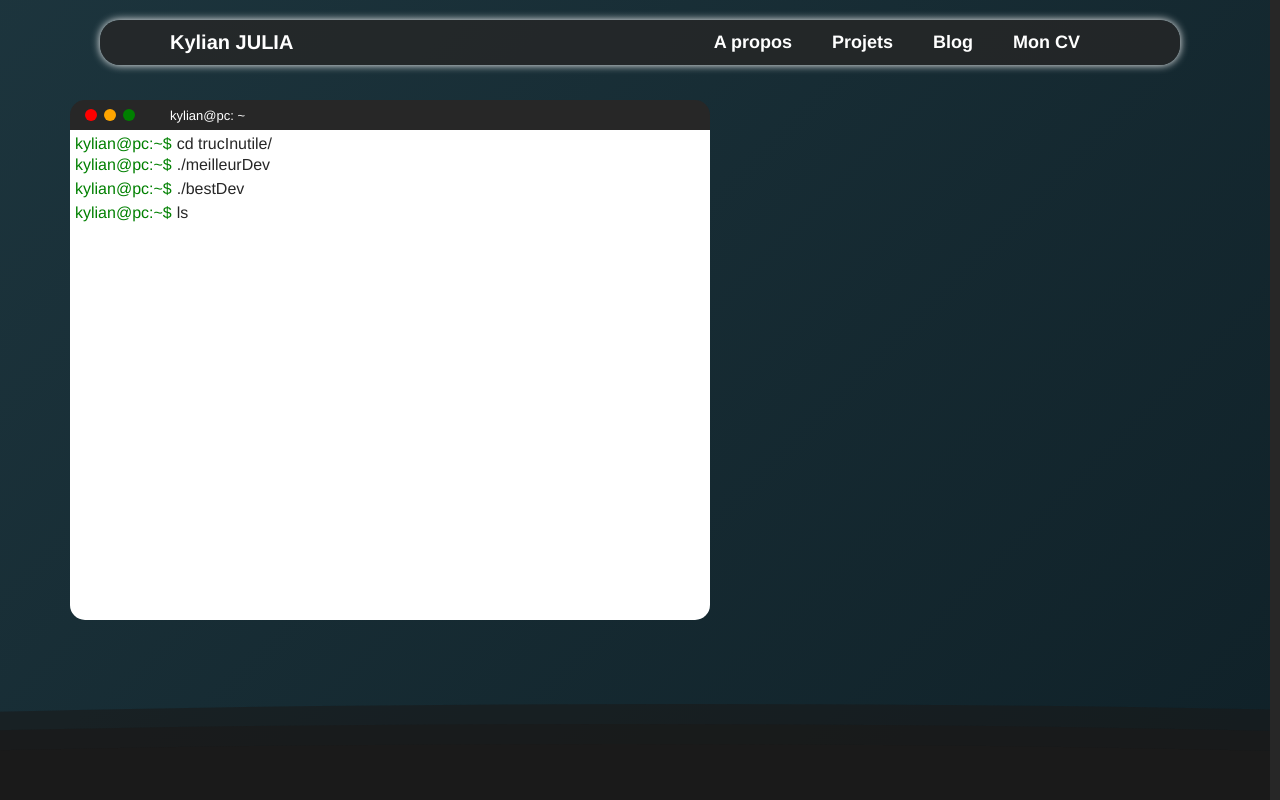
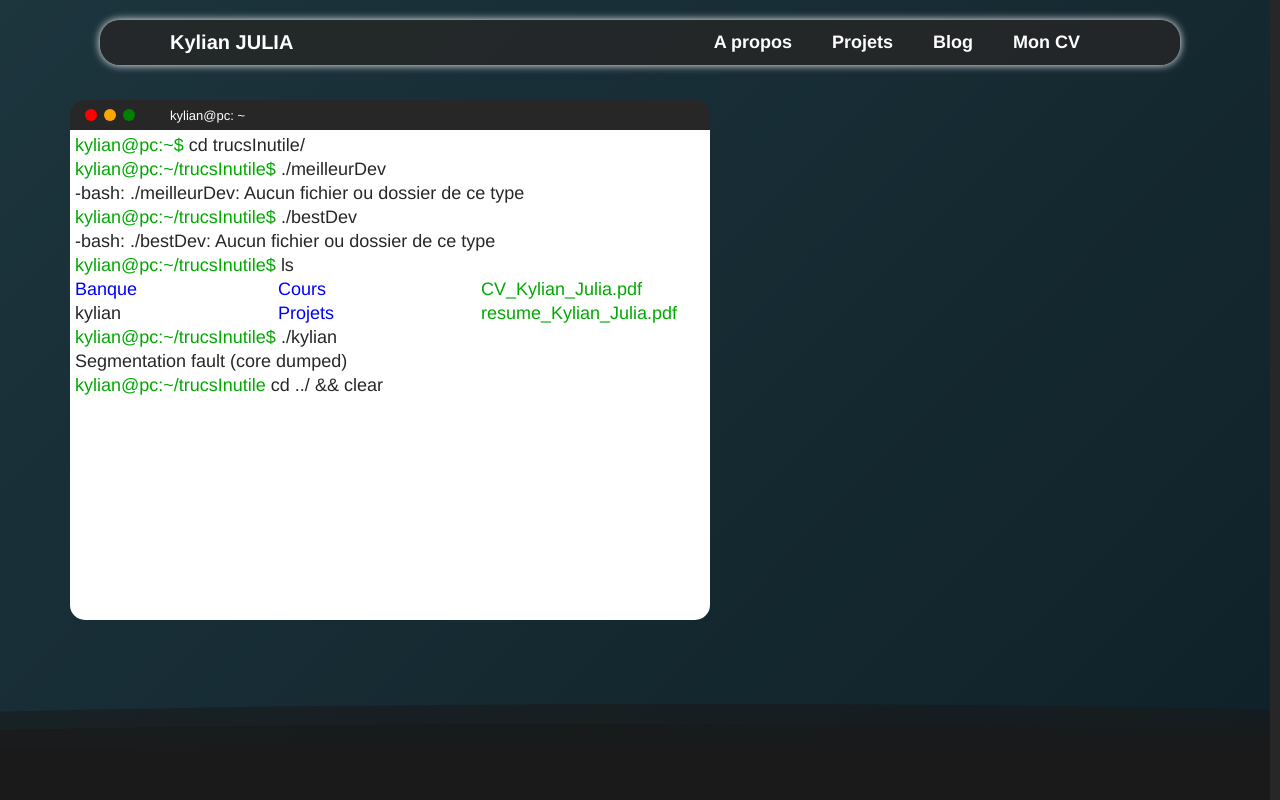
Before and after one commit to kylianjoff/kylianjulia, an Angular app in the folder kylianjulia/: page / in a window 1280 px wide. Shown: the top 800 px of the page. Built offline with nearby package versions, Linux system fonts and the light colour scheme; what ngx-markdown would draw is missing.

Commit message:
Dessin fenêtre console

```diff
--- a/kylianjulia/src/app/home/home.css
+++ b/kylianjulia/src/app/home/home.css
@@ -193,6 +193,7 @@ section {
     padding: 5px;
     color: #272727;
     font-weight: 550;
+    font-size: 18px;
 }
 
 .fenetre-content ul {
@@ -211,9 +212,28 @@ section {
 }
 
 .console-title {
-    color: green;
+    color: rgb(0, 170, 0);
 }
 
 .console-command {
     margin-left: 5px;
 }
+
+.fenetre-content ul li ul.ls-results {
+    display: flex;
+    flex-direction: row;
+    align-items: center;
+    flex-wrap: wrap;
+}
+
+.ls-result {
+    width: 200px;
+}
+
+.--folder {
+    color: blue;
+}
+
+.--file-pdf {
+    color: rgb(0, 170, 0);
+}
--- a/kylianjulia/src/app/home/home.html
+++ b/kylianjulia/src/app/home/home.html
@@ -12,28 +12,46 @@
             <ul>
                 <li>
                     <p class="console-title">kylian@pc:~$ </p>
-                    <p class="console-command">cd trucInutile/</p>
+                    <p class="console-command">cd trucsInutile/</p>
                 </li>
                 <li>
-                    <p class="console-title">kylian@pc:~$ </p>
+                    <p class="console-title">kylian@pc:~/trucsInutile$ </p>
                     <p class="console-command">./meilleurDev</p>
                 </li>
                 <li>
-                    <p class="console-result"></p>
+                    <p class="console-result">-bash: ./meilleurDev: Aucun fichier ou dossier de ce type</p>
                 </li>
                 <li>
-                    <p class="console-title">kylian@pc:~$ </p>
+                    <p class="console-title">kylian@pc:~/trucsInutile$ </p>
                     <p class="console-command">./bestDev</p>
                 </li>
                 <li>
-                    <p class="console-result"></p>
+                    <p class="console-result">-bash: ./bestDev: Aucun fichier ou dossier de ce type</p>
                 </li>
                 <li>
-                    <p class="console-title">kylian@pc:~$ </p>
+                    <p class="console-title">kylian@pc:~/trucsInutile$ </p>
                     <p class="console-command">ls</p>
                 </li>
                 <li>
-
+                    <ul class="ls-results">
+                        <li class="ls-result --folder">Banque</li>
+                        <li class="ls-result --folder">Cours</li>
+                        <li class="ls-result --file-pdf">CV_Kylian_Julia.pdf</li>
+                        <li class="ls-result --file">kylian</li>
+                        <li class="ls-result --folder">Projets</li>
+                        <li class="ls-result --file-pdf">resume_Kylian_Julia.pdf</li>
+                    </ul>
+                </li>
+                <li>
+                    <p class="console-title">kylian@pc:~/trucsInutile$ </p>
+                    <p class="console-command">./kylian</p>
+                </li>
+                <li>
+                    <p class="console-result">Segmentation fault (core dumped)</p>
+                </li>
+                <li>
+                    <p class="console-title">kylian@pc:~/trucsInutile</p>
+                    <p class="console-command">cd ../ && clear</p>
                 </li>
             </ul>
         </div>
```
